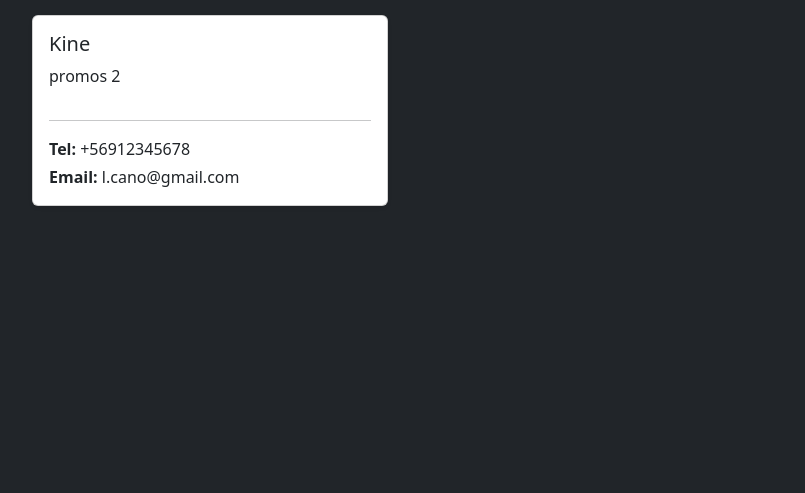
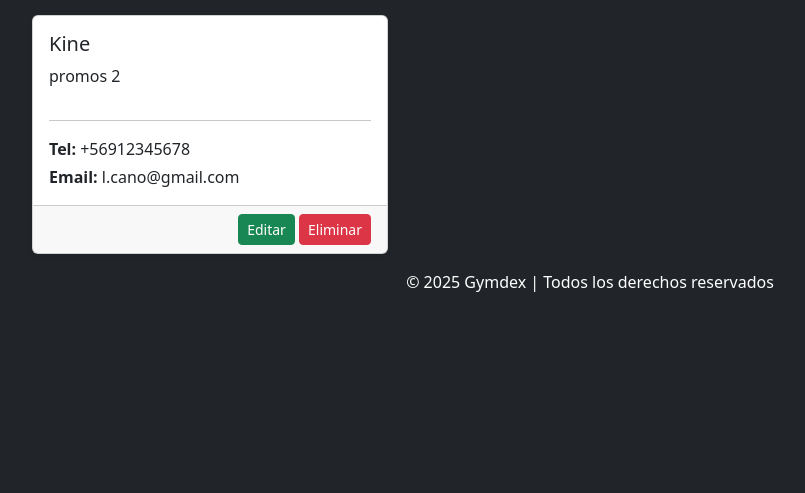
Before and after one commit to LuisCano23/Gymdex, a Flask app: page /contacts in a window 1280 px wide. Shown: the part 161-654 px from the top of the page, without its empty margins (50-855 px from the left). After the commit the page ends 453 px from the top, so only its background shows below. Run offline with Flask 3, Linux system fonts and the light colour scheme; a user stored in the database is signed in.

Commit message:
CRUD de publicaciones

```diff
--- a/app/routes.py
+++ b/app/routes.py
@@ -85,6 +85,7 @@
 @bp.route("/contacts", methods=["GET", "POST"])
 @login_required
 def contacts():
+    user = current_user
     form = PublicacionForm()
     if form.validate_on_submit():
         new_publicacion = Publicacion(
@@ -99,4 +100,29 @@
         return redirect(url_for("routes.contacts"))
 
     publicaciones = Publicacion.query.order_by(Publicacion.fecha_publicacion.desc()).all()
-    return render_template("contacts.html", form=form, publicaciones=publicaciones)
+    return render_template("contacts.html", form=form, publicaciones=publicaciones, user=user)
+
+@bp.route("/editar-publicacion/<int:id>", methods=["POST"])
+@login_required
+def editar_publicacion(id):
+    publicacion = Publicacion.query.get_or_404(id)
+
+    form = PublicacionForm()
+    if form.validate_on_submit():
+        publicacion.profesion = form.profesion.data
+        publicacion.contenido = form.contenido.data
+        publicacion.telefono = form.telefono.data
+        publicacion.email_contacto = form.email_contacto.data
+        db.session.commit()
+        return redirect(url_for("routes.contacts"))
+
+    flash("Hubo un error al editar", "danger")
+    return redirect(url_for("routes.contacts"))
+
+@bp.route("/eliminar-publicacion/<int:id>", methods=["POST"])
+@login_required
+def eliminar_publicacion(id):
+    publicacion = Publicacion.query.get_or_404(id)
+    db.session.delete(publicacion)
+    db.session.commit()
+    return redirect(url_for("routes.contacts"))
--- a/app/templates/contacts.html
+++ b/app/templates/contacts.html
@@ -60,9 +60,42 @@
             <p class="mb-0"><strong>Email:</strong> {{ publicacion.email_contacto }}</p>
           </div>
         </div>
+        {% if user.id == publicacion.autor_id %}
+        <div class="card-footer text-end">
+          <button type="button" class="btn btn-success btn-sm" data-bs-toggle="modal" data-bs-target="#modalPublicacion"
+            data-id="{{ publicacion.id }}" data-profesion="{{ publicacion.profesion }}"
+            data-contenido="{{ publicacion.contenido }}" data-telefono="{{ publicacion.telefono }}"
+            data-email="{{ publicacion.email_contacto }}" onclick="editarPublicacion(this)">
+            Editar
+          </button>
+          <form action="{{ url_for('routes.eliminar_publicacion', id=publicacion.id) }}" method="POST"
+            style="display:inline;">
+            <button type="submit" class="btn btn-danger btn-sm">Eliminar</button>
+          </form>
+        </div>
+        {% endif %}
       </div>
+      {% endfor %}
     </div>
-    {% endfor %}
   </div>
-</div>
 {% endblock content %}
+
+{% block scripts %}
+<script>
+  function editarPublicacion(button) {
+    const id = button.getAttribute('data-id');
+    const profesion = button.getAttribute('data-profesion');
+    const contenido = button.getAttribute('data-contenido');
+    const telefono = button.getAttribute('data-telefono');
+    const email = button.getAttribute('data-email');
+
+    document.querySelector('[name=profesion]').value = profesion;
+    document.querySelector('[name=contenido]').value = contenido;
+    document.querySelector('[name=telefono]').value = telefono;
+    document.querySelector('[name=email_contacto]').value = email;
+
+    const form = document.querySelector('#modalPublicacion form');
+    form.action = `/editar-publicacion/${id}`;
+  }
+</script>
+{% endblock scripts %}
```
Also changed, not shown: instance/database.db.
